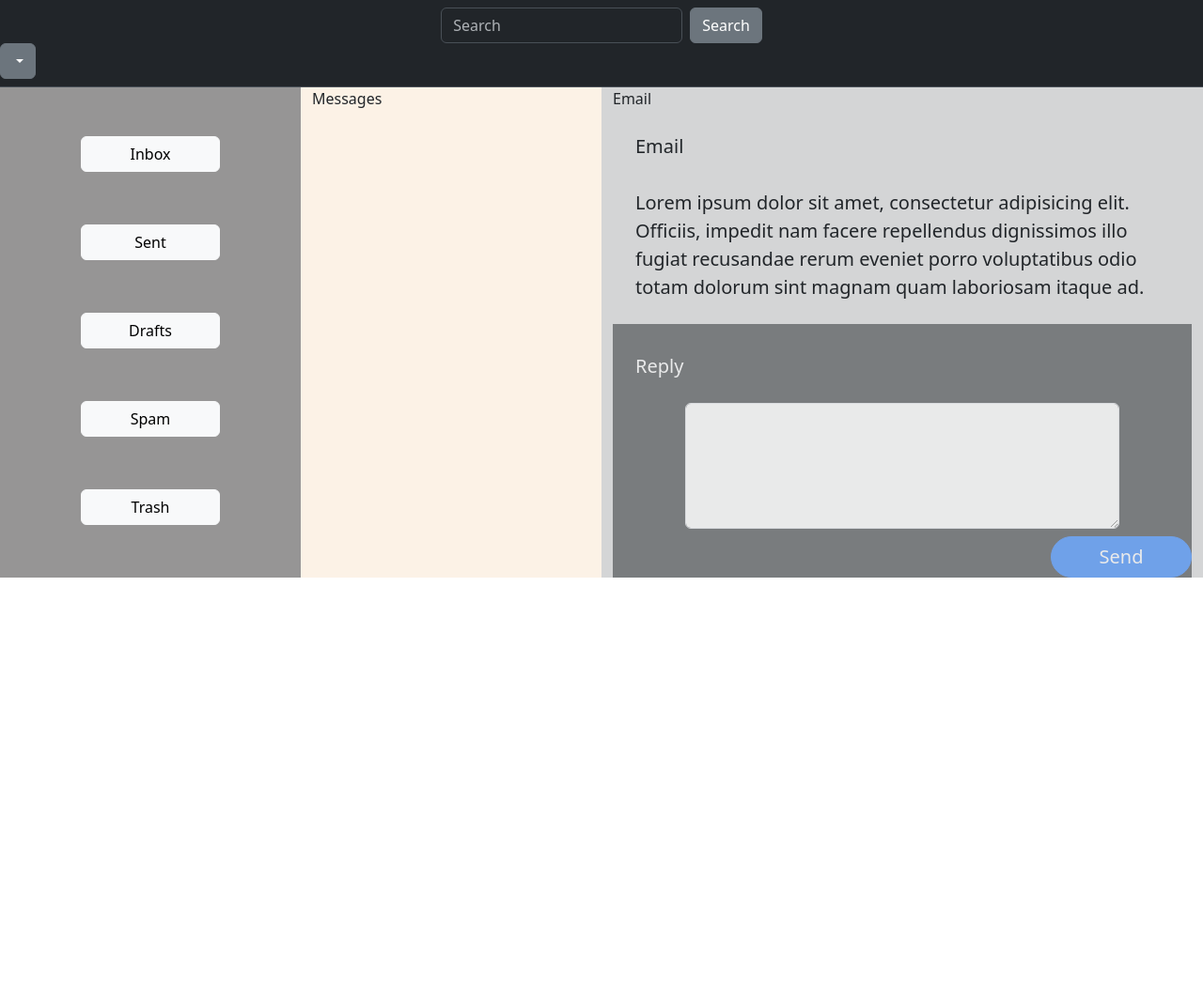
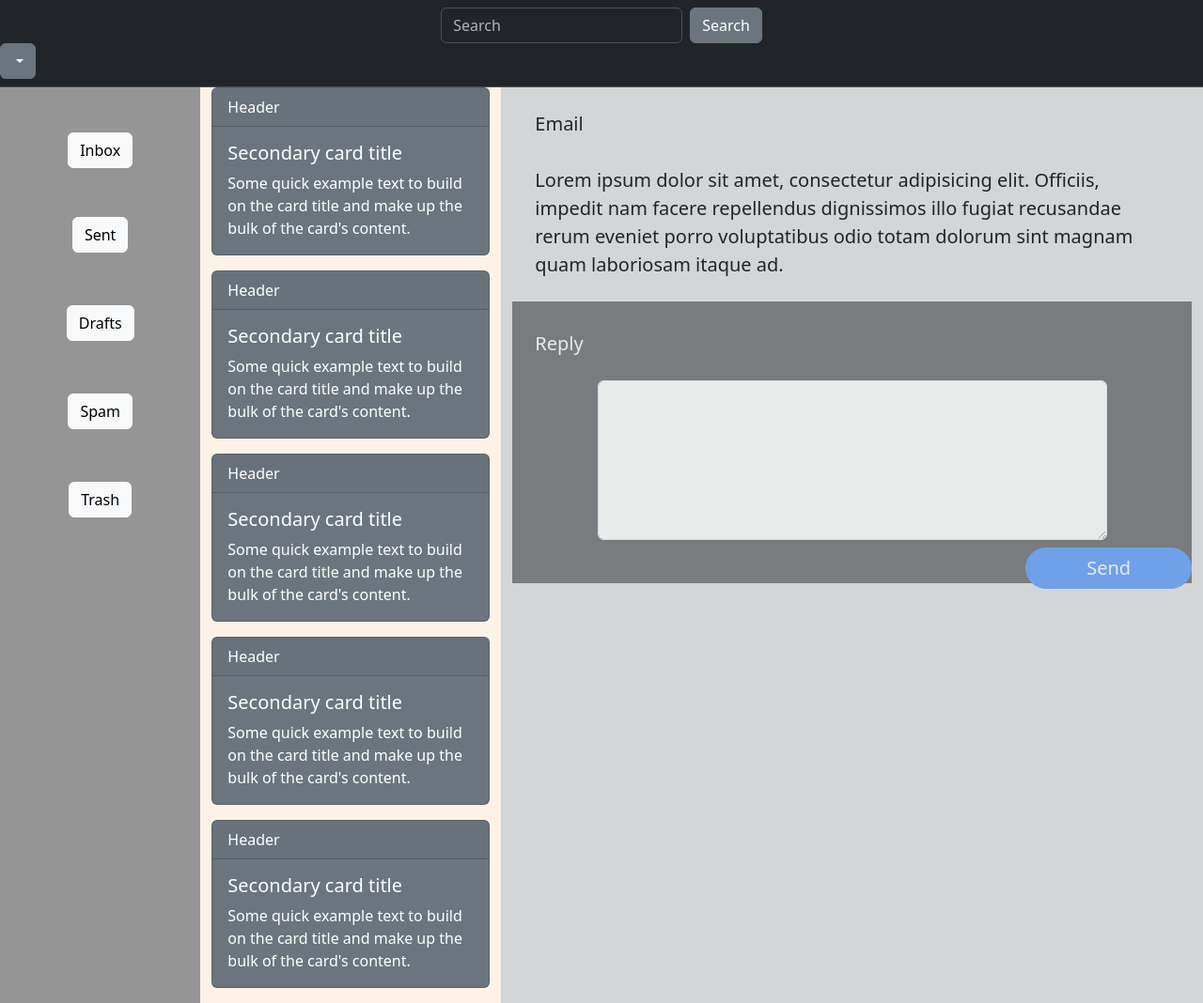
Before and after one commit to kevinlo006/bootstrap-email-lo, a plain HTML site: page index.html in a window 1280 px wide. Shown: the whole page at 94% size. Before the commit the page ends 800 px from the top, so only its background shows below. Drawn offline with nearby package versions, Linux system fonts and the light colour scheme.

Commit message:
rough draft

```diff
--- a/index.html
+++ b/index.html
@@ -1,15 +1,20 @@
 <!DOCTYPE html>
 <html lang="en">
+
 <head>
   <meta charset="UTF-8">
   <meta name="viewport" content="width=device-width, initial-scale=1.0">
   <title>Bootstrap Email</title>
-    <link href="https://cdn.jsdelivr.net/npm/bootstrap@5.3.2/dist/css/bootstrap.min.css" rel="stylesheet" integrity="sha384-T3c6CoIi6uLrA9TneNEoa7RxnatzjcDSCmG1MXxSR1GAsXEV/Dwwykc2MPK8M2HN" crossorigin="anonymous">
+  <link href="https://cdn.jsdelivr.net/npm/bootstrap@5.3.2/dist/css/bootstrap.min.css" rel="stylesheet"
+    integrity="sha384-T3c6CoIi6uLrA9TneNEoa7RxnatzjcDSCmG1MXxSR1GAsXEV/Dwwykc2MPK8M2HN" crossorigin="anonymous">
   <link rel="stylesheet" href="styles.css">
 </head>
+
 <body>
 
-    <script src="https://cdn.jsdelivr.net/npm/bootstrap@5.3.2/dist/js/bootstrap.bundle.min.js" integrity="sha384-C6RzsynM9kWDrMNeT87bh95OGNyZPhcTNXj1NW7RuBCsyN/o0jlpcV8Qyq46cDfL" crossorigin="anonymous"></script>
+  <script src="https://cdn.jsdelivr.net/npm/bootstrap@5.3.2/dist/js/bootstrap.bundle.min.js"
+    integrity="sha384-C6RzsynM9kWDrMNeT87bh95OGNyZPhcTNXj1NW7RuBCsyN/o0jlpcV8Qyq46cDfL"
+    crossorigin="anonymous"></script>
 
   <nav class="navbar bg-dark border-bottom border-body" data-bs-theme="dark">
     <div class="container-fluid justify-content-center">
@@ -34,56 +39,83 @@
 
   <div class="container-fluid">
     <div class="row h-100">
-          <div class="col-md-3 d-none d-md-block" id="inbox-column">
+      <!-- Inbox -->
+      <div class="col-md-2 d-none d-md-block" id="inbox-column">
         <div class="mt-5 d-flex flex-column justify-content-start align-items-center gap-5">
-              <button class="btn btn-light w-50 m-1"><i class="fa-solid"></i>Inbox</button>
-              <button class="btn btn-light w-50 m-1"><i class="fa-solid"></i>Sent</button>
-              <button class="btn btn-light w-50 m-1"><i class="fa-solid"></i> Drafts</button>
-              <button class="btn btn-light w-50 m-1"><i class="fa-solid"></i> Spam</button>
-              <button class="btn btn-light w-50 m-1"><i class="fa-solid"></i> Trash</button>
+          <button class="btn btn-light w-autom-1"><i class="fa-solid"></i>Inbox</button>
+          <button class="btn btn-light w-auto m-1"><i class="fa-solid"></i>Sent</button>
+          <button class="btn btn-light w-auto m-1"><i class="fa-solid"></i> Drafts</button>
+          <button class="btn btn-light w-auto m-1"><i class="fa-solid"></i> Spam</button>
+          <button class="btn btn-light w-auto m-1"><i class="fa-solid"></i> Trash</button>
         </div>
       </div>
-          <div class="col-sm-12 col-md-9 col-lg-3 email-list">
-            Messages
+      <!-- Emails -->
+      <div class="col-sm-12 col-md-10 col-lg-3 email-list">
+
+        <!-- Email list -->
+        <div class="card text-bg-secondary mb-3 w-auto">
+          <div class="card-header">Header</div>
+          <div class="card-body">
+            <h5 class="card-title">Secondary card title</h5>
+            <p class="card-text">Some quick example text to build on the card title and make up the bulk of the card's
+              content.</p>
+          </div>
+        </div>
+        <div class="card text-bg-secondary mb-3 w-auto">
+          <div class="card-header">Header</div>
+          <div class="card-body">
+            <h5 class="card-title">Secondary card title</h5>
+            <p class="card-text">Some quick example text to build on the card title and make up the bulk of the card's
+              content.</p>
+          </div>
+        </div>
+        <div class="card text-bg-secondary mb-3 w-auto">
+          <div class="card-header">Header</div>
+          <div class="card-body">
+            <h5 class="card-title">Secondary card title</h5>
+            <p class="card-text">Some quick example text to build on the card title and make up the bulk of the card's
+              content.</p>
+          </div>
+        </div>
+        <div class="card text-bg-secondary mb-3 w-auto">
+          <div class="card-header">Header</div>
+          <div class="card-body">
+            <h5 class="card-title">Secondary card title</h5>
+            <p class="card-text">Some quick example text to build on the card title and make up the bulk of the card's
+              content.</p>
+          </div>
+        </div>
+        <div class="card text-bg-secondary mb-3 w-auto">
+          <div class="card-header">Header</div>
+          <div class="card-body">
+            <h5 class="card-title">Secondary card title</h5>
+            <p class="card-text">Some quick example text to build on the card title and make up the bulk of the card's
+              content.</p>
+          </div>
+        </div>
       </div>
 
-          <div class="col-6 d-none d-lg-block open-email">
-            Email
-            <!-- <div class="bg-light w-80 m-4 mb-0 rounded-3" id="col-3-opened-email-div">
-              <div class="row h-75 d-inline-block">
-                <div class="col-11 m4 fs-5"> Email that is currently opened.<br> <br> Lorem ipsum dolor sit amet, consectetur adipisicing elit. Officiis, impedit nam facere repellendus dignissimos illo fugiat recusandae rerum eveniet porro voluptatibus odio totam dolorum sint magnam quam laboriosam itaque ad.</div>
+      <!-- Email Reply -->
+      <div class="col-7 d-none d-lg-block open-email">
+        <div class="d-inline-block ">
+          <div class="col-11 m-4 fs-5">Email<br> <br>Lorem ipsum dolor sit amet, consectetur adipisicing elit. Officiis,
+            impedit nam facere repellendus dignissimos illo fugiat recusandae rerum eveniet porro voluptatibus odio
+            totam dolorum sint magnam quam laboriosam itaque ad.</div>
+        </div>
 
-                <div class="bg-dark opactiy-50 m-4 rounded-5">
-                  <div class="col-11 fs-5 mb-4 ms-4 text-white"><br></div>
+        <!-- Reply -->
+        <div class="bg-dark opacity-50" id="reply-email">
+
+
+          <div class="col-11 fs-5 mb-4 ms-4 text-white"> <br> Reply <br> </div>
+          <div class="form-floating d-flex justify-content-center text-dark">
                 <textarea class="form-control w-75 fs-5" id="reply-text" placeholder="Leave a comment here"></textarea>
           </div>
 
-                <div class="d-flex justify-content-end ms-3 w-100 mt-2">
-                  <button type="button" class="btn btn-secondary w-25 fs-5 rounded-5"></button>
-                </div>
-
-              </div>
-            </div> -->
- <div class="d-inline-block ">
-          <div class="col-11 m-4 fs-5" >Email<br> <br>Lorem ipsum dolor sit amet, consectetur adipisicing elit. Officiis, impedit nam facere repellendus dignissimos illo fugiat recusandae rerum eveniet porro voluptatibus odio totam dolorum sint magnam quam laboriosam itaque ad.</div>
-        </div>
-
-        <!-- reply box -->
-        <div class="bg-dark opacity-50" id="col-3-reply-email-div">
-
-
-                <div class="col-11 fs-5 mb-4 ms-4 text-white" > <br>  Reply <br> </div>
-                <div class="form-floating d-flex justify-content-center text-dark">
-                  <textarea type="text" class="form-control w-75 h-100 fs-1" id="reply-text-area" placeholder="Reply here"></textarea>
-                </div>
-
-        <!-- reply button -->
+          <!-- Reply button -->
           <div class="d-flex justify-content-end ms-3 w-10 mt-2 ">
             <button type="button" class="btn btn-primary w-25 fs-5 rounded-5">Send</button>
           </div>
-
-
-
 
         </div>
       </div>
@@ -91,7 +123,6 @@
     </div>
 
   </div>
+</body>
 
-      </div>
-</body>
 </html>
--- a/styles.css
+++ b/styles.css
@@ -1,3 +1,6 @@
+body {
+    overflow-y:hidden;
+  }
 #inbox-column{
     background-color: rgb(150, 149, 149);
 }
@@ -8,3 +11,11 @@
 .open-email{
     background-color:rgb(212, 213, 214);
 }
+
+#reply-email{
+    height: 300px;
+ }
+
+ #reply-text{
+    height:170px;
+ }
```
Lines whose indentation alone changed are shown as unchanged.
